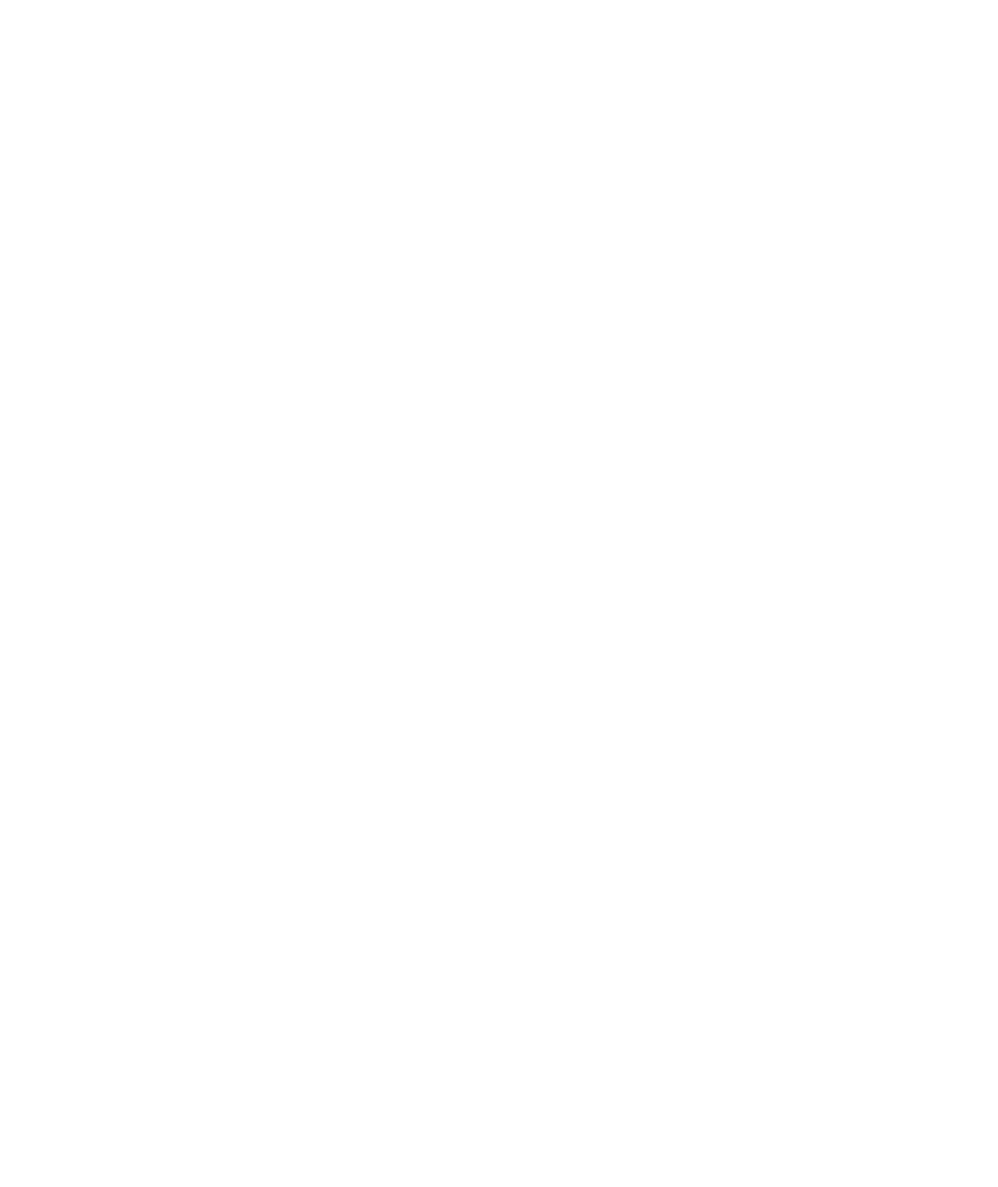
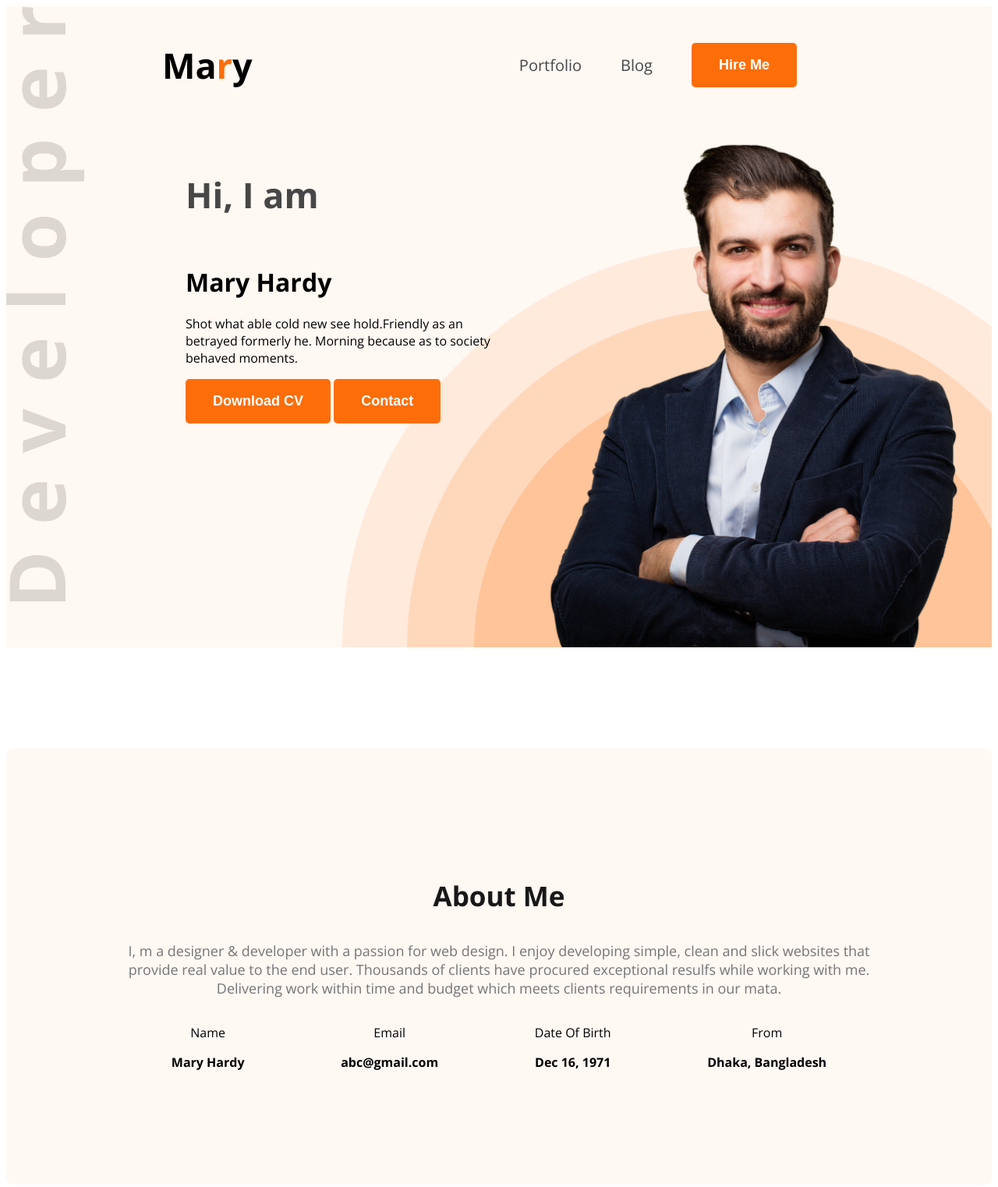
Before and after one commit to Ashraf-DIU/developer-portfoli, a plain HTML site: page index.html in a window 1280 px wide. Shown: the whole page at 78% size. Before the commit the page ends 800 px from the top, so only its background shows below. Drawn offline with nearby package versions, Linux system fonts and the light colour scheme.

Commit message:
adding section

```diff
--- a/index.html
+++ b/index.html
@@ -4,13 +4,59 @@
     <meta charset="UTF-8">
     <meta name="viewport" content="width=device-width, initial-scale=1.0">
     <title>developer portfolio</title>
+    <link rel="preconnect" href="https://fonts.googleapis.com">
+<link rel="preconnect" href="https://fonts.gstatic.com" crossorigin>
+<link href="https://fonts.googleapis.com/css2?family=Open+Sans:ital,wght@0,300..800;1,300..800&display=swap" rel="stylesheet">
+    <link rel="stylesheet" href="styles/styles.css">
 </head>
-<body>
-    <header>
-
+<body class="open-sans-normal">
+    <header class="header secondary-bg">
+        <nav>
+            <h3 class="nav-title">Ma<span class="text-primary">r</span>y</h3>
+            <ul>
+                <li><a class="dark-2" href="">Portfolio</a></li>
+                <li><a class="dark-2" href="">Blog</a></li>
+                <li><a href=""><button class="btn-primary">Hire Me</button></a></li>
+            </ul>
+        </nav>
+        <div class="banner">
+            <div class="banner-content">
+                <h4 class="banner-start dark-2">Hi, I am</h4>
+                <h1 class="banner-title">Mary Hardy</h1>
+                <p class="banner-descrip">
+                    Shot what able cold new see hold.Friendly as an betrayed formerly he. Morning because as to society behaved moments.
+                </p>
+                <button class="btn-primary">Download CV</button>
+                <button class="btn-primary">Contact</button>
+            </div>
+            <img class="banner-img" src="images/hardy.png" alt="">
+        </div>
     </header>
     <main>
-
+        <section class="about secondary-bg">
+            <h3 class="section-title">About Me</h3>
+            <p class="section-descrip">
+                I, m a designer & developer with a passion for web design. I enjoy developing simple, clean and slick websites that provide real value to the end user. Thousands of clients have procured exceptional resulfs while working with me. Delivering work within time and budget which meets clients requirements in our mata.
+            </p>
+            <div class="about-items">
+                <div class="about-item">
+                    <p class="item-title">Name</p>
+                    <p class="item-descrip">Mary Hardy</p>
+                </div>
+                <div class="about-item">
+                    <p class="item-title">Email</p>
+                    <p class="item-descrip">abc@gmail.com</p>
+                </div>
+                <div class="about-item">
+                    <p class="item-title">Date Of Birth</p>
+                    <p class="item-descrip">Dec 16, 1971</p>
+                </div>
+                <div class="about-item">
+                    <p class="item-title">From</p>
+                    <p class="item-descrip">Dhaka, Bangladesh</p>
+                </div>
+            </div>
+        </section>
     </main>
     <footer>
 
--- /dev/null
+++ b/styles/styles.css
@@ -0,0 +1,104 @@
+
+.open-sans-normal {
+  font-family: "Open Sans", sans-serif;
+  font-optical-sizing: auto;
+  font-weight: 400px;
+  font-style: normal;
+  font-variation-settings:
+    "wdth" 100;
+}
+
+.secondary-bg{
+    background-color: #FFF8F3;
+}
+.text-primary{
+    color: #FD6E0A;
+}
+.dark-2{
+    color: #474747;
+}
+.btn-primary{
+    background-color: #FD6E0A;
+    font-weight: bold;
+    color: white;
+    font-size: 18px;
+    padding: 18px 35px;
+    border-radius: 5px;
+    border: none;
+}
+.section-title{
+    font-size: 35px;
+    font-weight: bold;
+    color: #181818;
+}
+.section-descrip{
+    font-size: 18px;
+    color: #757575;
+}
+.header{
+    background-image: url(../images/developer.png), url(../images/header_bg.png);
+    background-repeat: no-repeat;
+    background-position: top left, bottom right;
+
+}
+nav{
+    display:flex ;
+    align-items: center;
+    justify-content: space-between;
+    margin: 0px 200px;
+}
+nav ul{
+    display: flex;
+    align-items: center;
+}
+.nav-title{
+    font-weight: 800px;
+    font-size: 45px;
+}
+nav ul li{
+    list-style: none;
+    margin-right: 50px;
+}
+nav li a{
+    text-decoration: none;
+    font-size: 20px;
+
+}
+.banner{
+    display: flex;
+    justify-content: space-between;
+    margin: 0 35px 0 230px;
+}
+.banner-content{
+    max-width: 580px;
+}
+.banner-start{
+    font-size: 45px;
+    font-weight: 600px;
+}
+.banner-titlr{
+    font-weight: bold;
+    font-size: 85px;
+}
+.banner-img{
+    width: 580px;
+}
+
+main{
+    max-width: 1400px;
+    margin: 0 auto;
+}
+
+.about{
+    border-radius: 10px;
+    padding: 130px 150px;
+    text-align: center;
+    margin-top: 130px;
+}
+.about-items{
+    display: flex;
+    justify-content: space-around;
+}
+.item-descrip{
+    font-weight: bold;
+}
```
